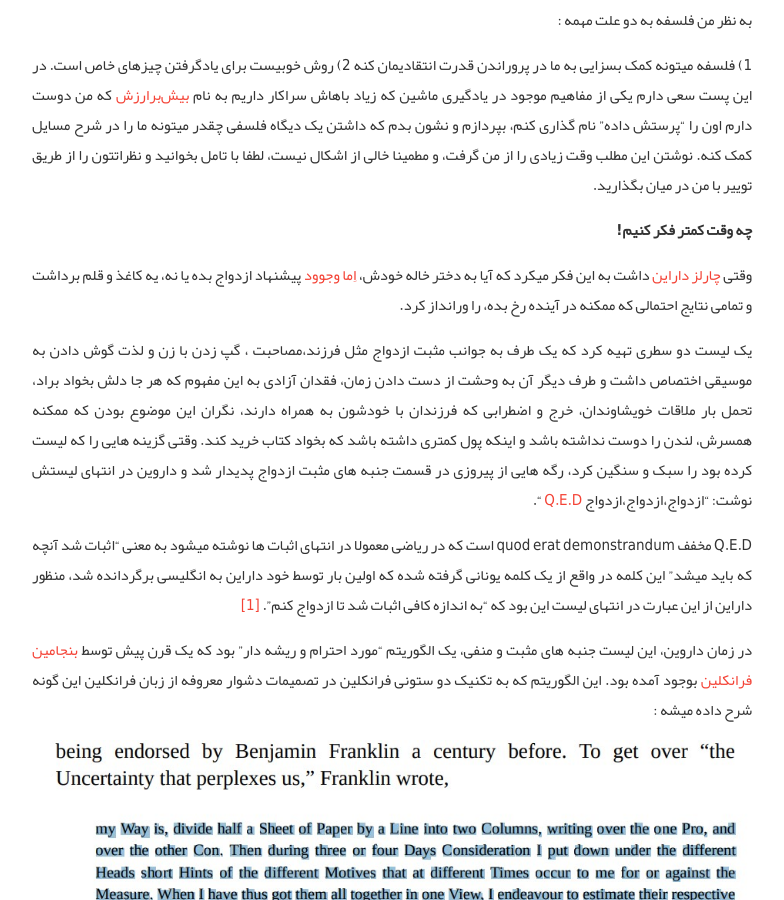
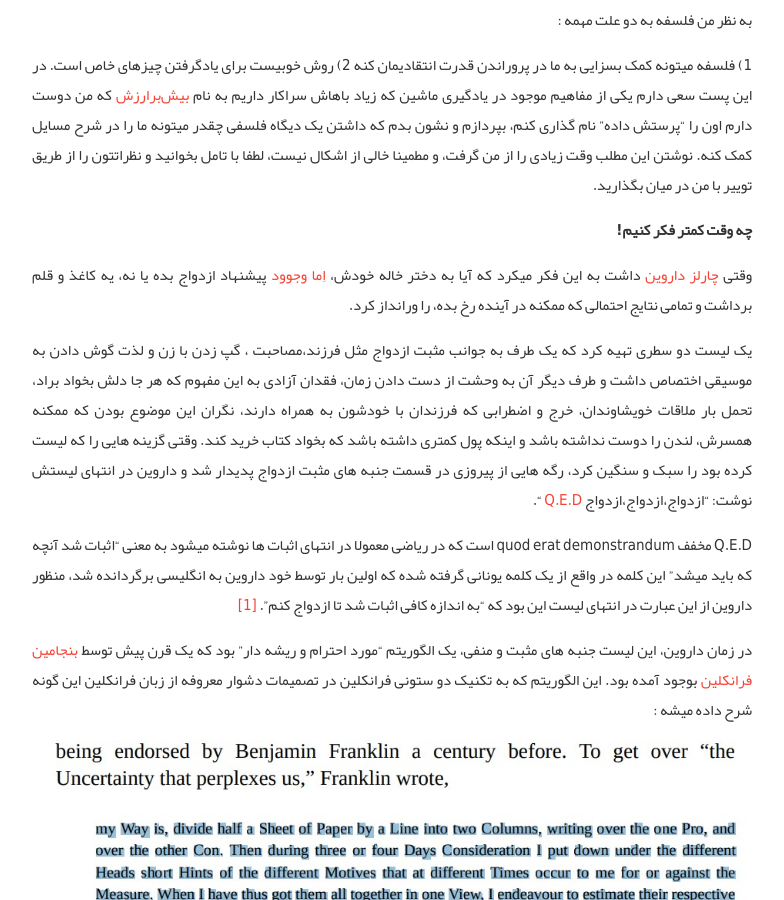
Before and after one commit to AlisterTA/alisterta.github.io, a Jekyll site: the page built from _posts/2018-09-28-چه وقت کم تر فکر کنیم! بررسی پاره ای از مفاهیم یادگیری ماشینی از یک دیدگاه فلسفی.md, in a window 1280 px wide and 900 px high, scrolled down 421 px. Shown: the whole window, without its empty margins (248-1032 px from the left). Built offline with Jekyll 4.4.1, drawn with Linux system fonts in a browser that asks for light colours; a script that is not in the unit is left out; comment, search, counter and statistics services are not loaded.

Commit message:
Update 2018-09-28-چه وقت کم تر فکر کنیم! بررسی پاره ای از مفاهیم یادگیری ماشینی از یک دیدگاه فلسفی.md

```diff
--- a/_posts/2018-09-28-چه وقت کم تر فکر کنیم! بررسی پاره ای از مفاهیم یادگیری ماشینی از یک دیدگاه فلسفی.md
+++ b/_posts/2018-09-28-چه وقت کم تر فکر کنیم! بررسی پاره ای از مفاهیم یادگیری ماشینی از یک دیدگاه فلسفی.md
@@ -13,11 +13,11 @@ tags: [Overfitting,Cross-Validation,Regularization ]
 
 **چه وقت کمتر فکر کنیم!**
 
-وقتی [چارلز دارا‌ین]( https://en.wikipedia.org/wiki/Charles_Darwin) داشت به این فکر میکرد که آیا به دختر خاله خودش، [اِما وجوود]( https://en.wikipedia.org/wiki/Emma_Darwin)  پیشنهاد ازدواج بده یا نه، یه کاغذ و قلم برداشت و تمامی نتایج احتمالی که ممکنه در آینده رخ بده، را ورانداز کرد.
+وقتی [چارلز داروین]( https://en.wikipedia.org/wiki/Charles_Darwin) داشت به این فکر میکرد که آیا به دختر خاله خودش، [اِما وجوود]( https://en.wikipedia.org/wiki/Emma_Darwin)  پیشنهاد ازدواج بده یا نه، یه کاغذ و قلم برداشت و تمامی نتایج احتمالی که ممکنه در آینده رخ بده، را ورانداز کرد.
 
 یک لیست دو سطری تهیه کرد که یک طرف به جوانب مثبت ازدواج مثل فرزند،مصاحبت ، گپ زدن با زن و لذت گوش دادن به  موسیقی اختصاص داشت و طرف دیگر آن به وحشت از دست دادن زمان، فقدان آزادی به این مفهوم که هر جا دلش بخواد برا‌د، تحمل بار ملاقات خویشاوندان، خرج و اضطرابی که فرزندان با خودشون به همراه دارند، نگران این موضوع بودن که ممکنه همسرش، لندن را دوست نداشته باشد و اینکه پول کمتری داشته باشد که بخواد کتاب خرید کند. وقتی گزینه هایی را که لیست کرده بود را‌ سبک و سنگین کرد، رگه هایی از پیروزی در قسمت جنبه های مثبت ازدواج پدیدار شد و داروین در انتهای لیستش نوشت: "ازدواج،ازدواج،ازدواج  [Q.E.D](https://en.wikipedia.org/wiki/Q.E.D) ".
 
-Q.E.D مخفف quod erat demonstrandum است که در ریاضی معمولا در انتهای اثبات ها نوشته میشود به معنی "اثبات شد آنچه که باید میشد" این کلمه در واقع از یک کلمه یونانی گرفته شده که اولین بار توسط خود دارا‌ین به انگلیسی برگردانده شد، منظور دارا‌ین از این عبارت در انتهای لیست این بود که "به اندازه کافی اثبات شد تا ازدواج کنم". [[1]](/)
+Q.E.D مخفف quod erat demonstrandum است که در ریاضی معمولا در انتهای اثبات ها نوشته میشود به معنی "اثبات شد آنچه که باید میشد" این کلمه در واقع از یک کلمه یونانی گرفته شده که اولین بار توسط خود داروین به انگلیسی برگردانده شد، منظور داروین از این عبارت در انتهای لیست این بود که "به اندازه کافی اثبات شد تا ازدواج کنم". [[1]](/)
 
 در زمان داروین، این لیست جنبه های مثبت و منفی، یک الگوریتم "مورد احترام و ریشه دار" بود که یک قرن پیش توسط [بنجامین فرانکلین](https://en.wikipedia.org/wiki/Benjamin_Franklin)  بوجود آمده بود. این الگوریتم که به تکنیک دو ستونی فرانکلین در تصمیمات دشوار معروفه از زبان فرانکلین این گونه شرح داده میشه :
 
```
